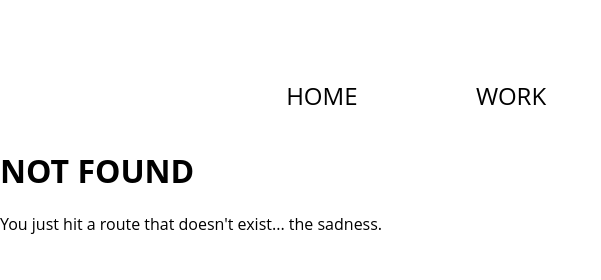
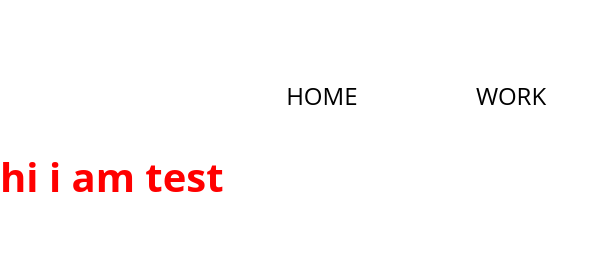
Before and after one commit to komarovska/gatsby-crafty-theme, a Gatsby site: page /test in a window 1280 px wide. Before the commit this address had no page. Shown: the top 280 px of the page, 0-601 px from the left. Built offline with nearby package versions, Linux system fonts and the light colour scheme; Gatsby itself is replaced by a stand-in of ours.

Commit message:
another fucking try i hate this shit

```diff
--- a/src/components/Layout/layout.css
+++ b/src/components/Layout/layout.css
@@ -354,3 +354,8 @@ body {
 .contact-icon {
   width: 90px;
 }
+.test-class {
+  color: red;
+  font-size: 40px;
+  font-weight: bold;
+}
--- /dev/null
+++ b/src/data/test.json
@@ -0,0 +1,5 @@
+[
+  {
+    "title": "hi i am test"
+  }
+]
--- a/src/pages/about.js
+++ b/src/pages/about.js
@@ -3,8 +3,8 @@ import Layout from "../components/Layout/layout"
 
 class AboutPage extends Component {
   render() {
-    let aboutData = this.props.data.allAboutJson.nodes[0]
-    let teamMembers = []
+    let aboutData = this.props.data.allAboutJson.nodes[0];
+    let teamMembers = [];
     let i = 0
     aboutData.team_members.forEach(item => {
       teamMembers.push(
--- /dev/null
+++ b/src/pages/test.js
@@ -0,0 +1,25 @@
+import React from "react"
+import Layout from "../components/Layout/layout"
+
+const TestPage = props => {
+  const testData = props.data.allTestJson.nodes[0]
+  if (testData) {
+    return (
+      <Layout page={"test"}>
+        <div className="test-class">{testData.title}</div>
+      </Layout>
+    )
+  }
+}
+
+export default TestPage;
+
+export const query = graphql`
+  query {
+    allTestJson {
+      nodes {
+        title
+      }
+    }
+  }
+`
```
